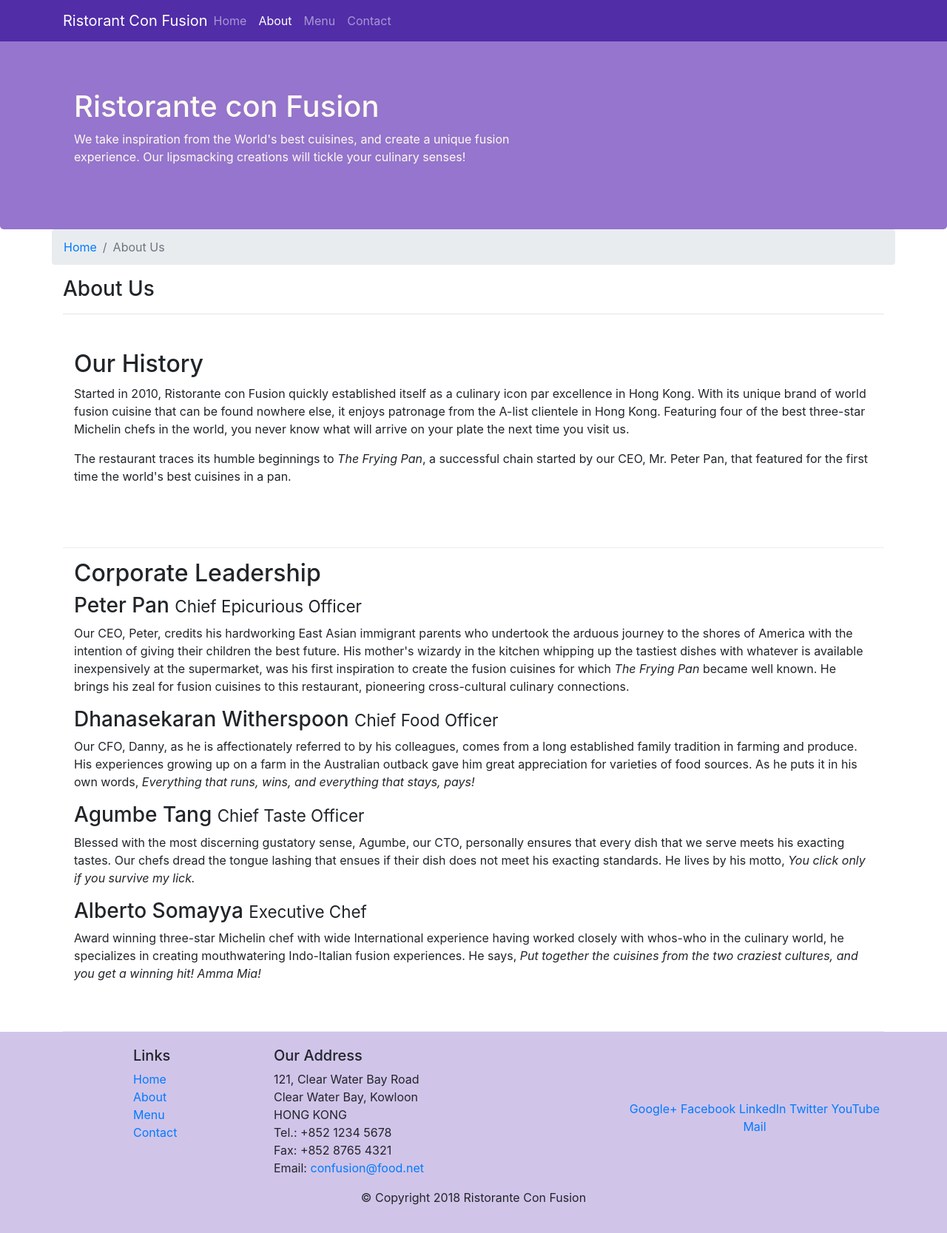
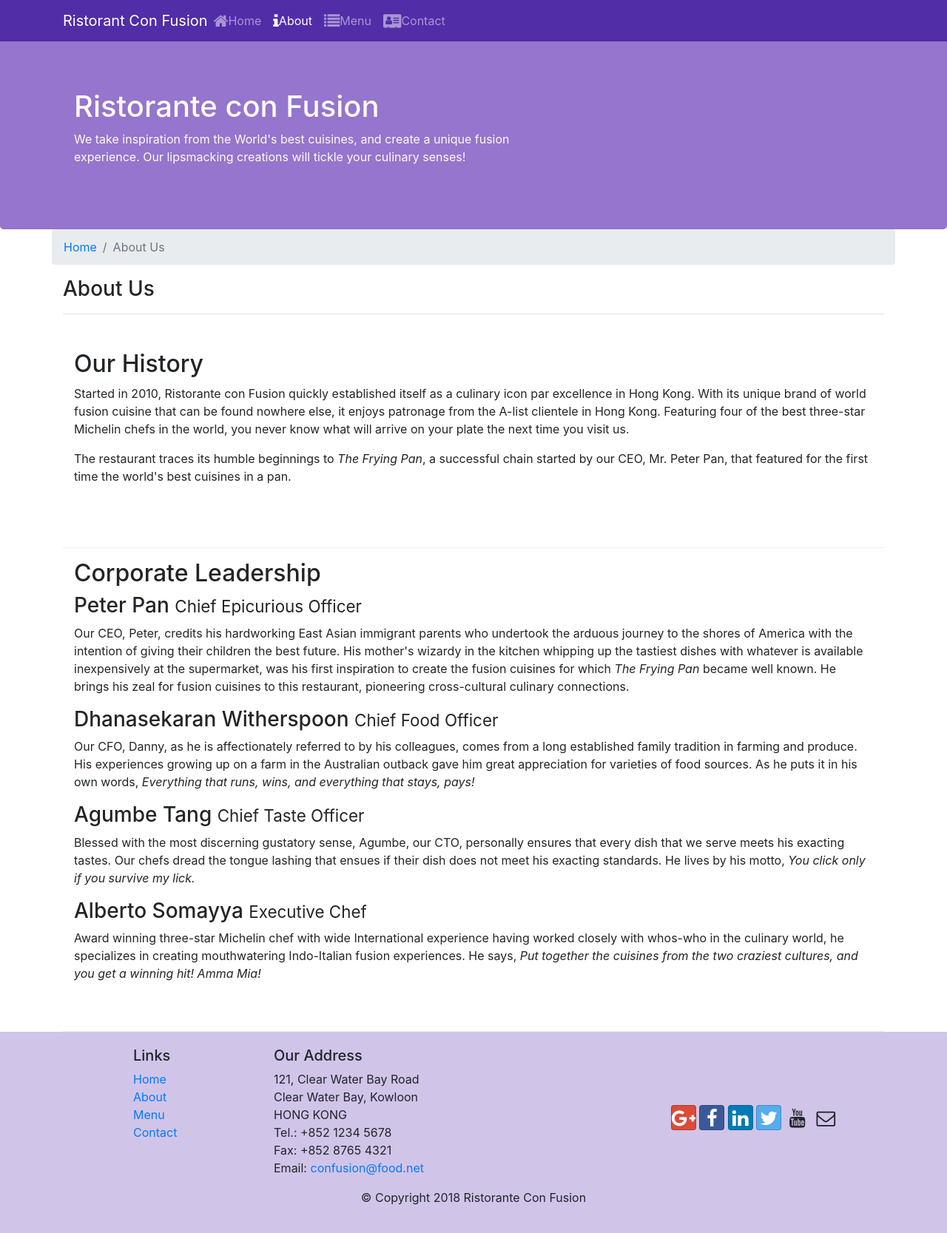
Before and after one commit to DanShmirer/ConFusion, a website: page aboutus.html in a window 1280 px wide. Shown: the whole page at 74% size. Drawn offline with nearby package versions, Linux system fonts and the light colour scheme.

Commit message:
icons fonts with favorite icons

```diff
--- a/aboutus.html
+++ b/aboutus.html
@@ -9,6 +9,8 @@
 
     <!-- Bootstrap CSS -->
     <link rel="stylesheet" href="node_modules/bootstrap/dist/css/bootstrap.min.css">
+    <link rel="stylesheet" href="node_modules/font-awesome/css/font-awesome.min.css">
+    <link rel="stylesheet" href="node_modules/bootstrap-social/bootstrap-social.css">
     <link rel="stylesheet" href="css/styles.css">
     <title>Ristorante Con Fusion: About Us</title>
 
@@ -26,10 +28,10 @@
             <a class="navbar-brand mr-auto" href="./index.html">Ristorant Con Fusion</a>
             <div class="collapse navbar-collapse" id="Navbar">
                 <ul class="navbar-nav mr-auto">
-                    <li class="nav-item"><a class="nav-link" href="./index.html">Home</a></li>
-                    <li class="nav-item active"><a class="nav-link" href="#">About</a></li>
-                    <li class="nav-item"><a class="nav-link" href="#">Menu</a></li>
-                    <li class="nav-item"><a class="nav-link" href="#">Contact</a></li>
+                    <li class="nav-item"><a class="nav-link" href="./index.html"><span class="fa fa-home fa-lg"></span>Home</a></li>
+                    <li class="nav-item active"><a class="nav-link" href="#"><span class="fa fa-info fa-lg"></span>About</a></li>
+                    <li class="nav-item"><a class="nav-link" href="#"><span class="fa fa-list fa-lg"></span>Menu</a></li>
+                    <li class="nav-item"><a class="nav-link" href="#"><span class="fa fa-address-card fa-lg"></span>Contact</a></li>
                 </ul>
             </div>
         </div>
@@ -112,12 +114,12 @@
                 </div>
                 <div class="col-12 col-sm-4 align-self-center">
                     <div class="text-center">
-                        <a href="http://google.com/+">Google+</a>
-                        <a href="http://www.facebook.com/profile.php?id=">Facebook</a>
-                        <a href="http://www.linkedin.com/in/">LinkedIn</a>
-                        <a href="http://twitter.com/">Twitter</a>
-                        <a href="http://youtube.com/">YouTube</a>
-                        <a href="mailto:">Mail</a>
+                        <a class="btn btn-social-icon btn-google" href="http://google.com/+"><i class="fa fa-google-plus fa-lg"></i></a>
+                        <a class="btn btn-social-icon btn-facebook" href="http://www.facebook.com/profile.php?id="><i class="fa fa-facebook fa-lg"></i></a>
+                        <a class="btn btn-social-icon btn-linkedin" href="http://www.linkedin.com/in/"><i class="fa fa-linkedin fa-lg"></i></a>
+                        <a class="btn btn-social-icon btn-twitter" href="http://twitter.com/"><i class="fa fa-twitter fa-lg"></i></a>
+                        <a class="btn btn-social-icon btn-youtube" href="http://youtube.com/"><i class="fa fa-youtube fa-lg"></i></a>
+                        <a class="btn btn-social-icon" href="mailto:"><i class="fa fa-envelope-o fa-lg"></i></a>
                     </div>
                 </div>
            </div>
--- a/package.json
+++ b/package.json
@@ -15,6 +15,8 @@
   },
   "dependencies": {
     "bootstrap": "^4.6.0",
+    "bootstrap-social": "^5.1.1",
+    "font-awesome": "^4.7.0",
     "jquery": "^3.6.0",
     "popper.js": "^1.12.9"
   }
```
Also changed, not shown: index.html (+17 -14 lines), 1 other file.
